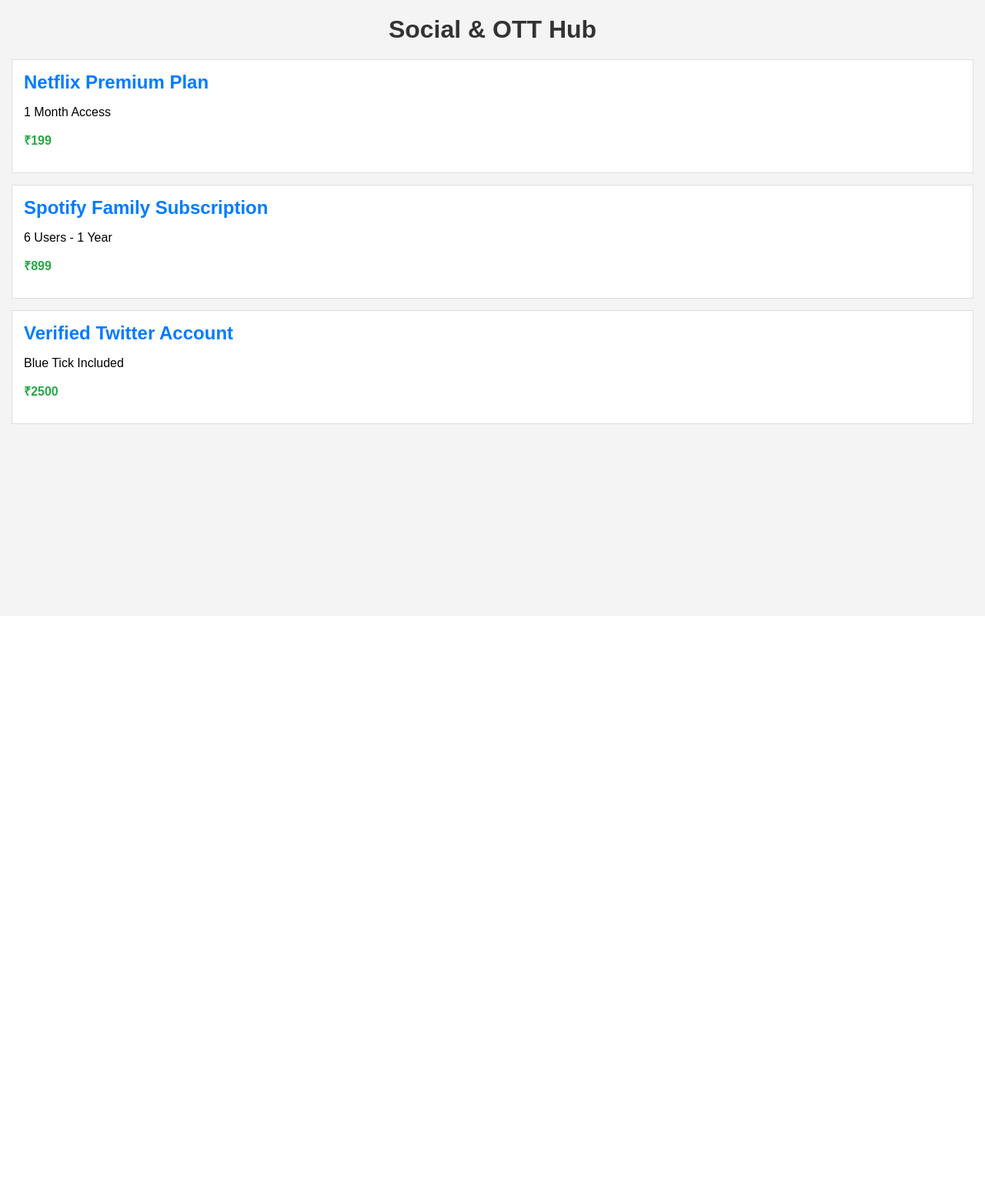
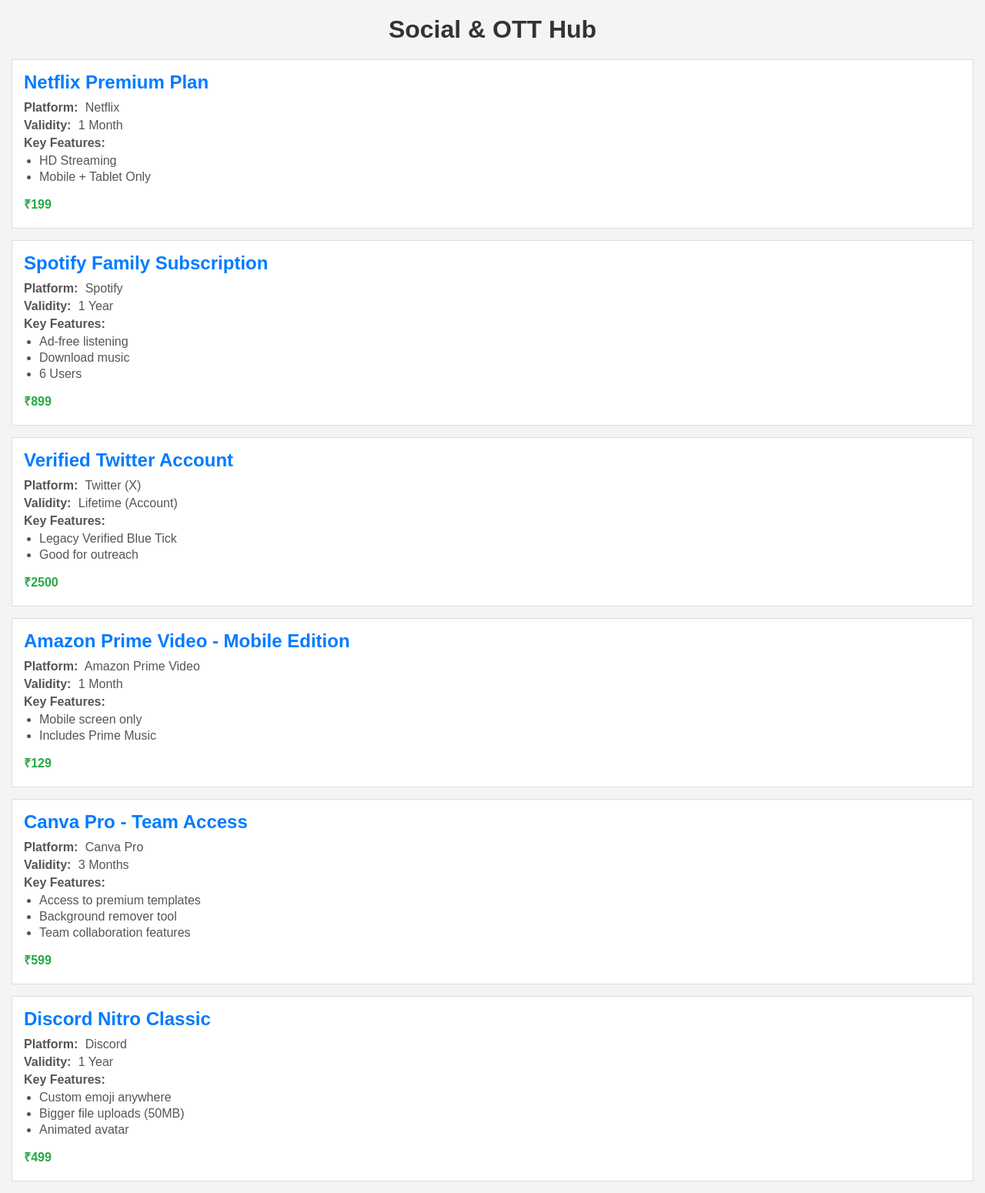
Before and after one commit to i-am-paradox/digitalshop, a PHP site: page / in a window 1280 px wide. Shown: the whole page at 77% size. Before the commit the page ends 551 px from the top, so only its background shows below. Run offline with PHP 8.4, Linux system fonts and the light colour scheme.

Commit message:
Enhance product listings with more details
This commit updates the static product page to include:
- Three additional product listings.
- More detailed information for all products, including:
    - Platform (e.g., Netflix, Spotify)
    - Validity (e.g., 1 Month, 1 Year)
    - Key Features (as a bulleted list)

The `style.css` file has also been updated with minor adjustments to ensure these new details are presented clearly and maintain visual consistency with the existing design.

```diff
--- a/index.html
+++ b/index.html
@@ -13,18 +13,72 @@
     <main>
         <section class="product">
             <h2>Netflix Premium Plan</h2>
-            <p>1 Month Access</p>
+            <p><strong>Platform:</strong> Netflix</p>
+            <p><strong>Validity:</strong> 1 Month</p>
+            <p><strong>Key Features:</strong></p>
+            <ul>
+                <li>HD Streaming</li>
+                <li>Mobile + Tablet Only</li>
+            </ul>
             <p>₹199</p>
         </section>
         <section class="product">
             <h2>Spotify Family Subscription</h2>
-            <p>6 Users - 1 Year</p>
+            <p><strong>Platform:</strong> Spotify</p>
+            <p><strong>Validity:</strong> 1 Year</p>
+            <p><strong>Key Features:</strong></p>
+            <ul>
+                <li>Ad-free listening</li>
+                <li>Download music</li>
+                <li>6 Users</li>
+            </ul>
             <p>₹899</p>
         </section>
         <section class="product">
             <h2>Verified Twitter Account</h2>
-            <p>Blue Tick Included</p>
+            <p><strong>Platform:</strong> Twitter (X)</p>
+            <p><strong>Validity:</strong> Lifetime (Account)</p>
+            <p><strong>Key Features:</strong></p>
+            <ul>
+                <li>Legacy Verified Blue Tick</li>
+                <li>Good for outreach</li>
+            </ul>
             <p>₹2500</p>
+        </section>
+        <section class="product">
+            <h2>Amazon Prime Video - Mobile Edition</h2>
+            <p><strong>Platform:</strong> Amazon Prime Video</p>
+            <p><strong>Validity:</strong> 1 Month</p>
+            <p><strong>Key Features:</strong></p>
+            <ul>
+                <li>Mobile screen only</li>
+                <li>Includes Prime Music</li>
+            </ul>
+            <p>₹129</p>
+        </section>
+        <section class="product">
+            <h2>Canva Pro - Team Access</h2>
+            <p><strong>Platform:</strong> Canva Pro</p>
+            <p><strong>Validity:</strong> 3 Months</p>
+            <p><strong>Key Features:</strong></p>
+            <ul>
+                <li>Access to premium templates</li>
+                <li>Background remover tool</li>
+                <li>Team collaboration features</li>
+            </ul>
+            <p>₹599</p>
+        </section>
+        <section class="product">
+            <h2>Discord Nitro Classic</h2>
+            <p><strong>Platform:</strong> Discord</p>
+            <p><strong>Validity:</strong> 1 Year</p>
+            <p><strong>Key Features:</strong></p>
+            <ul>
+                <li>Custom emoji anywhere</li>
+                <li>Bigger file uploads (50MB)</li>
+                <li>Animated avatar</li>
+            </ul>
+            <p>₹499</p>
         </section>
     </main>
 </body>
--- a/style.css
+++ b/style.css
@@ -24,7 +24,31 @@ header h1 {
     margin-bottom: 10px;
 }
 
+/* Styling for Platform and Validity paragraphs */
+.product p strong {
+    margin-right: 5px; /* Adds a small space after "Platform:" or "Validity:" */
+}
+
+.product p {
+    margin-top: 5px;
+    margin-bottom: 5px;
+    color: #555; /* Slightly lighter text for details */
+}
+
+/* Styling for Key Features list */
+.product ul {
+    margin-top: 5px;
+    margin-bottom: 10px; /* Space before the price */
+    padding-left: 20px; /* Standard indentation for lists */
+}
+
+.product ul li {
+    margin-bottom: 3px; /* Space between list items */
+    color: #555; /* Consistent text color */
+}
+
 .product p:last-child { /* Targeting the price paragraph */
     font-weight: bold;
     color: #28a745;
+    margin-top: 15px; /* More space above the price */
 }
```
